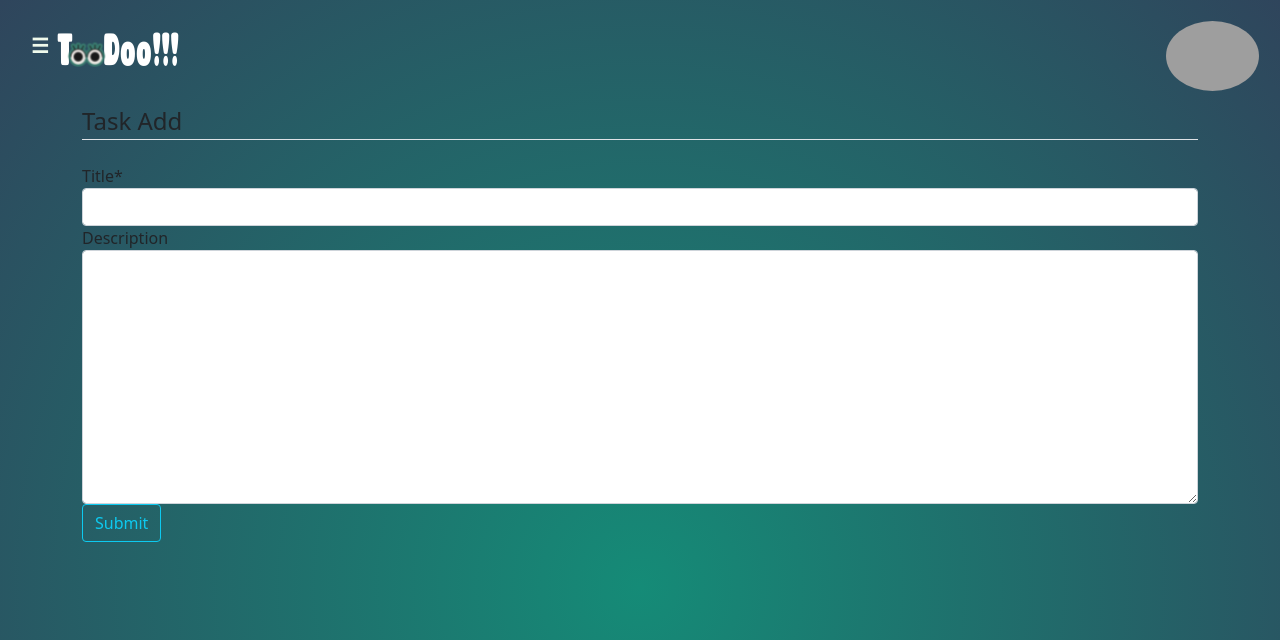
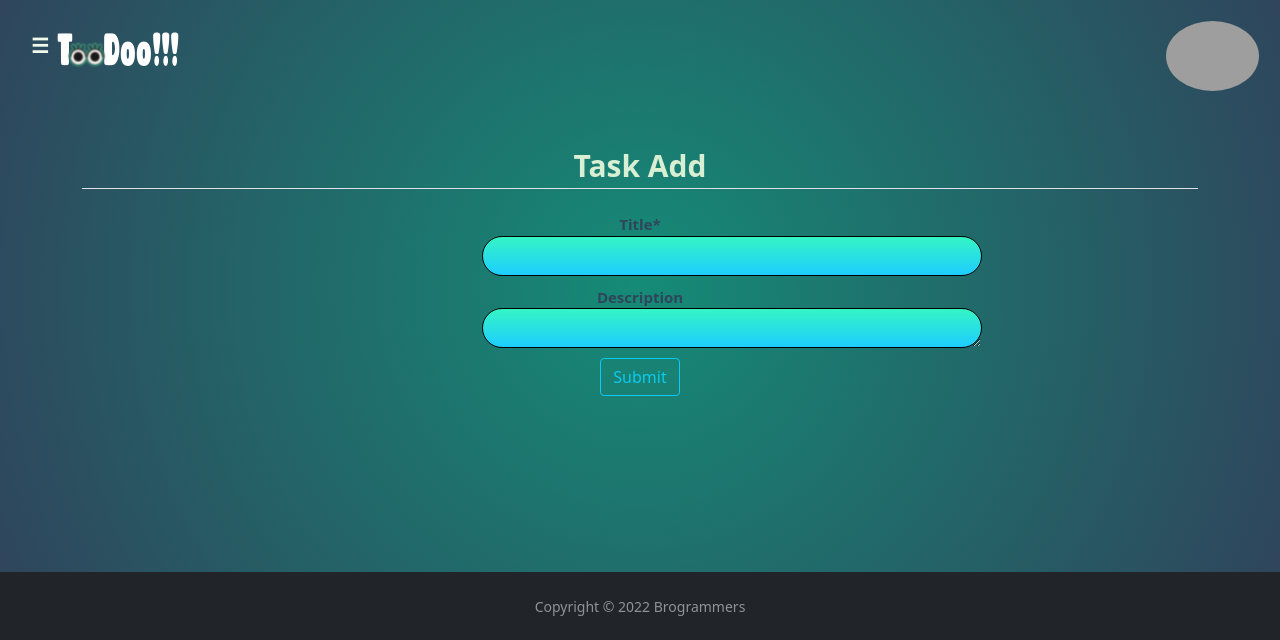
Before and after one commit to gerawrd/todo-website, a Django app: page /task/task-add/ in a window 1280 px wide. Shown: the top 640 px of the page. Run offline with Django 4.2, Linux system fonts and the light colour scheme; the visitor is signed in with stand-in values (Sample User, id 1); some libraries are stand-ins or nearby versions; grey boxes are pictures that could not be loaded.

Commit message:
medj final v 1.2

```diff
--- a/dashboard/templates/dashboard/base.html
+++ b/dashboard/templates/dashboard/base.html
@@ -9,6 +9,8 @@
     <link href="https://cdn.jsdelivr.net/npm/bootstrap@5.1.3/dist/css/bootstrap.min.css" rel="stylesheet" integrity="sha384-1BmE4kWBq78iYhFldvKuhfTAU6auU8tT94WrHftjDbrCEXSU1oBoqyl2QvZ6jIW3" crossorigin="anonymous">
     {% load static %}
     <link rel="stylesheet" href="{% static 'dashboard/base.css' %}">
+    <link rel="stylesheet" href="{% static 'task/task_add.css' %}">
+    <link rel="stylesheet" href="{% static 'task/task_update.css' %}">
   </head>
 
   <body>
--- a/task/static/task/task_add.css
+++ b/task/static/task/task_add.css
@@ -1,5 +1,5 @@
-.mb-4{
-    color: #D8EFD3;
+.header{
+    color: #D8EFD3 !important;
     font-weight: bold;
     font-size: 30px;
     margin-top: 40px;
--- a/task/static/task/task_update.css
+++ b/task/static/task/task_update.css
@@ -27,3 +27,7 @@
     text-align: center;
     margin-left: 400px;
   }
+.form-check-input{
+    text-align: center !important;
+    margin-left: 400px;
+  }
--- a/task/templates/task/task_add.html
+++ b/task/templates/task/task_add.html
@@ -2,14 +2,13 @@
 {% extends 'dashboard/base.html' %}
 {% load crispy_forms_tags %}
 {% load static %}
-<link rel="stylesheet" href="{% static 'task/task_add.css' %}">
 
 {% block content %}
 <!--INSERT ABOUT CONTENT HERE-->
 <form method="POST">
     {% csrf_token %}
     <fieldset class="form-group">
-        <legend class="border-bottom mb-4">
+        <legend class="border-bottom mb-4 header">
             Task Add
         </legend>
         {{ form|crispy }}
@@ -32,6 +31,6 @@
     }
 </script>
 
-<br><br><br><br><br><br><br><br><br><br><br><br><br><br><br><br><br><br><br><br><br><br><br><br><br>
+<br><br><br><br><br><br>
 
 {% endblock content %}
```
Also changed, not shown: task/templates/task/task_update.html (+12 -2 lines).
